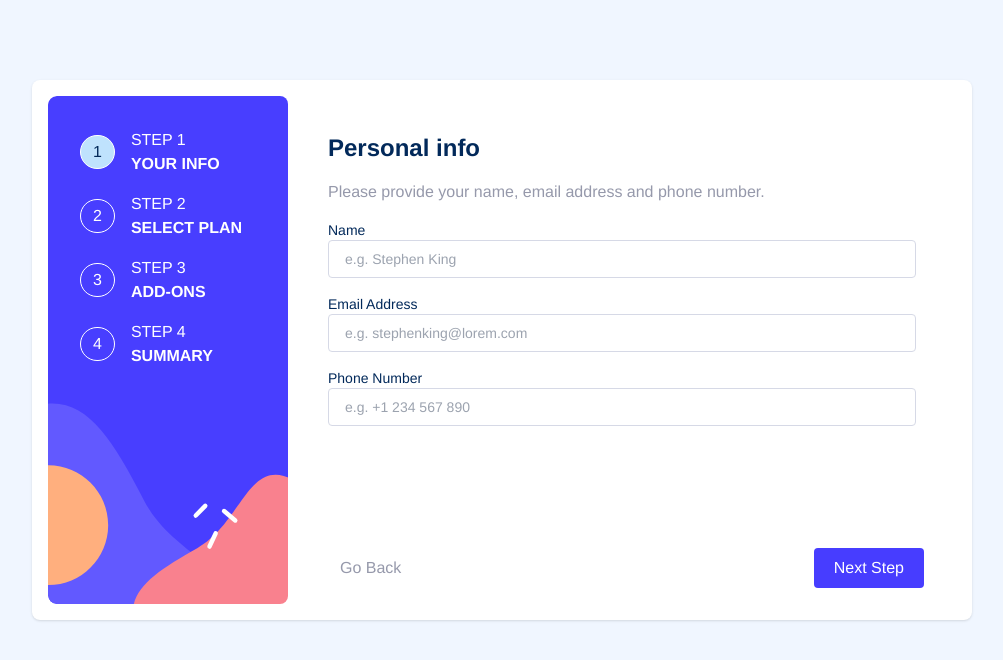
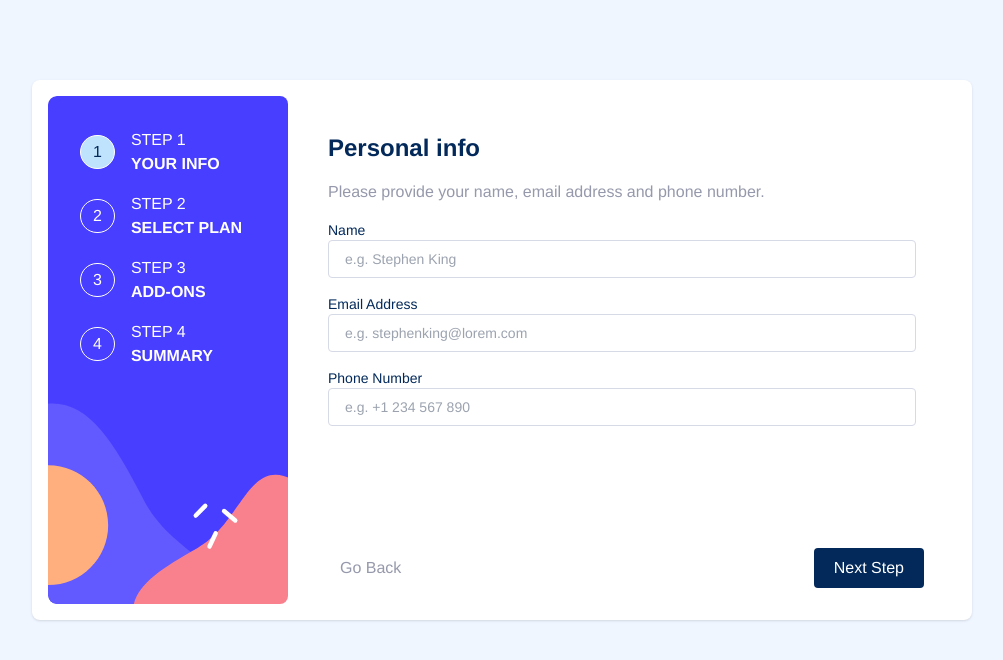
Before and after one commit to JuaniSilva/multi-step-form, a React (Create React App) app: page / in a window 1280 px wide. Shown: the top 660 px of the page, without its empty margins (138-1141 px from the left). Built offline with nearby package versions, Linux system fonts and the light colour scheme.

Commit message:
chore: add type to button

```diff
--- a/src/App.tsx
+++ b/src/App.tsx
@@ -127,7 +127,10 @@ function App() {
 							</Button>
 						</li>
 						<li>
-							<Button onClick={() => nextStep()}>
+							<Button
+								onClick={() => nextStep()}
+								type={step !== 4 ? 'secondary' : 'primary'}
+							>
 								{step !== 4 ? 'Next Step' : 'Confirm'}
 							</Button>
 						</li>
```
